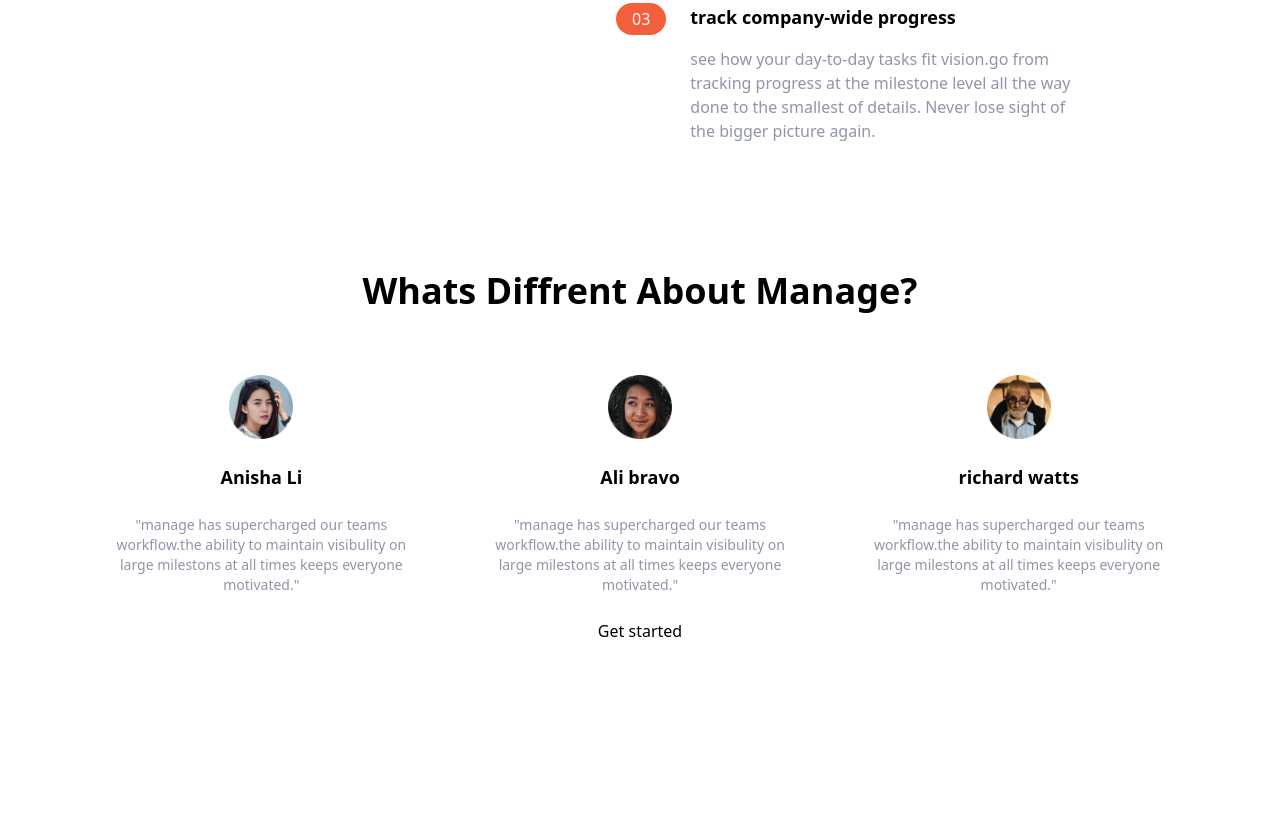
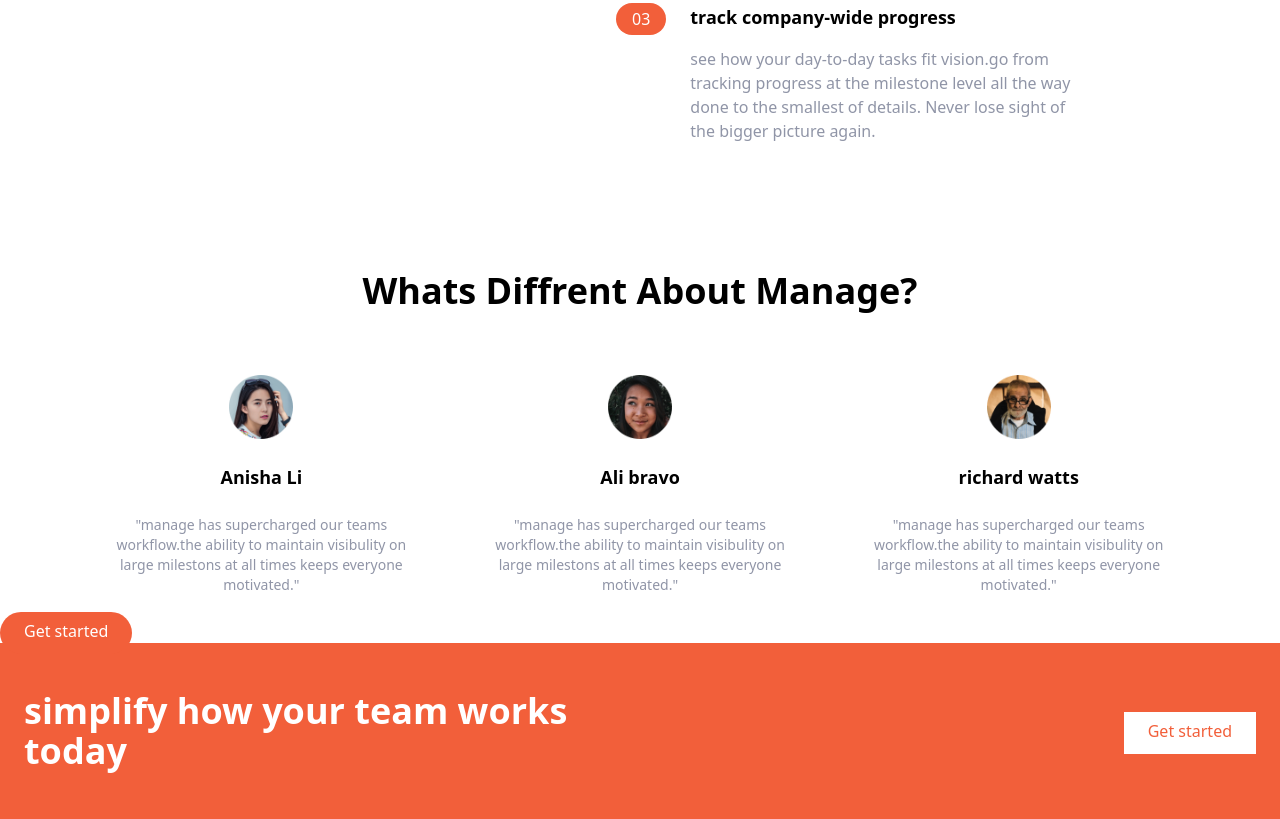
Before and after one commit to devHenryKimani/tailwind-project, a website: page index.html in a window 1280 px wide. Shown: the part 1005-1824 px from the top of the page. Before the commit the page ends 1659 px from the top, so only its background shows below. Drawn offline with Linux system fonts and the light colour scheme.

Commit message:
testimonial

```diff
--- a/index.html
+++ b/index.html
@@ -175,9 +175,23 @@
         </div>
       </div>
       <!--Button-->
-      <a  href="#" class="p-3 px-6 pt-2 text-whitr bg-brightred rounded-full baseline hover:bg-brightRedLight">Get started</a>
+     </div>
+      <a  href="#" class="p-3 px-6 pt-2 text-white bg-brightRed rounded-full  baseline hover:bg-brightRedLight">Get started</a>
      </div>
   </section>
-
+  <!--CTA section-->
+  <section id="cta " class="bg-brightRed">
+ <!--flex container-->
+ <div class="flex flex-col items-center justify-between px-6 py-24 mx-auto space-y-12 md:py-12 md:flex-row md:space-y-0">
+  <!--heading-->
+  <h2 class="text-5xl font-bold leading-tight text-center text-white md:text-4xl md:max-w-xl md:text-left">
+    simplify how your team works today
+  </h2>
+  <!--button-->
+  <div>
+    <a  href="#" class="p-3 px-6 pt-2 text-brightRed bg-white rounded-fullshadow-2xl baseline hover:bg-gray-100">Get started</a>
+  </div>
+ </div>
+  </section>
 </body>
 </html>
```
Also changed, not shown: css/main.css.
